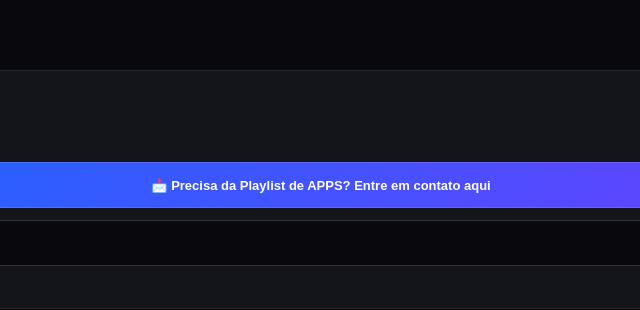
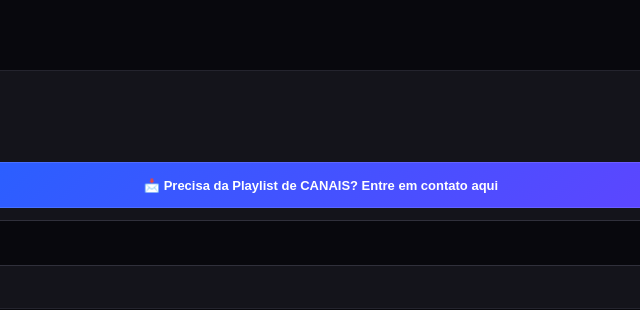
Before and after one commit to kelbzdevelopers-dotcom/FutIPTV-, a website: page public/index.html in a window 1280 px wide. Shown: the top 310 px of the page, 319-959 px from the left. Drawn offline with Linux system fonts and the light colour scheme.

Commit message:
Atualizar o index.html

```diff
--- a/public/index.html
+++ b/public/index.html
@@ -145,7 +145,7 @@
                 href="mailto:plutogames.ofc@gmail.com?subject=Solicitação%20de%20Playlist%20de%20APPS"
                 class="apps-contact-btn"
             >
-                📩 Precisa da Playlist de APPS? Entre em contato aqui
+                📩 Precisa da Playlist de CANAIS? Entre em contato aqui
             </a>
 
             <div class="import-controls">
```
